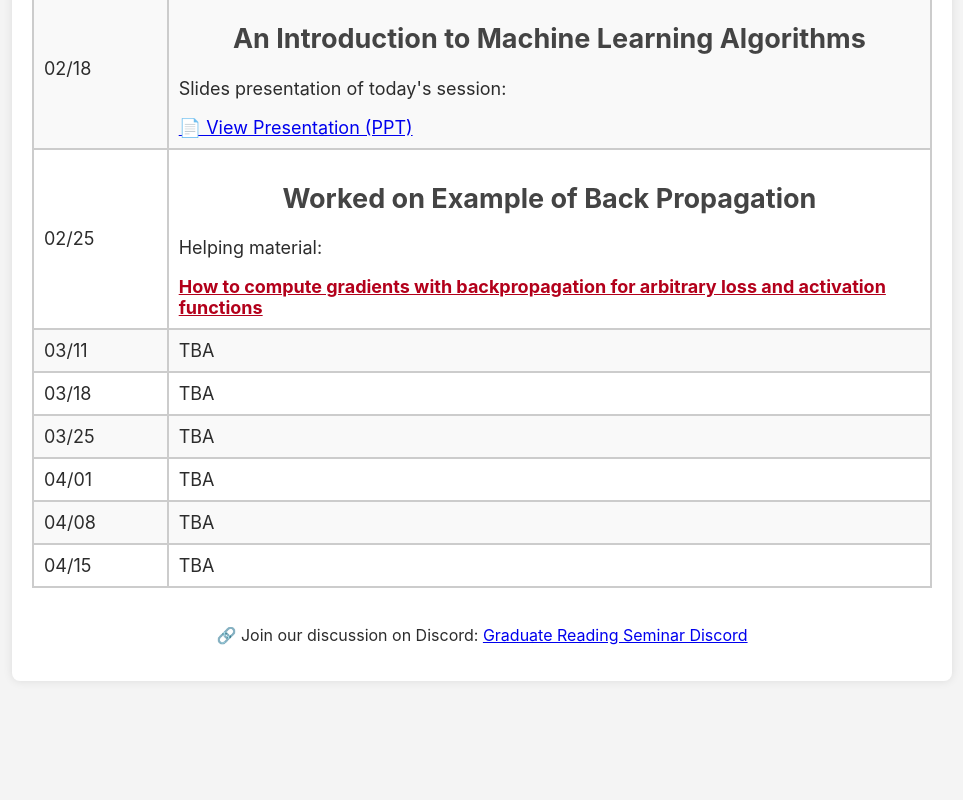
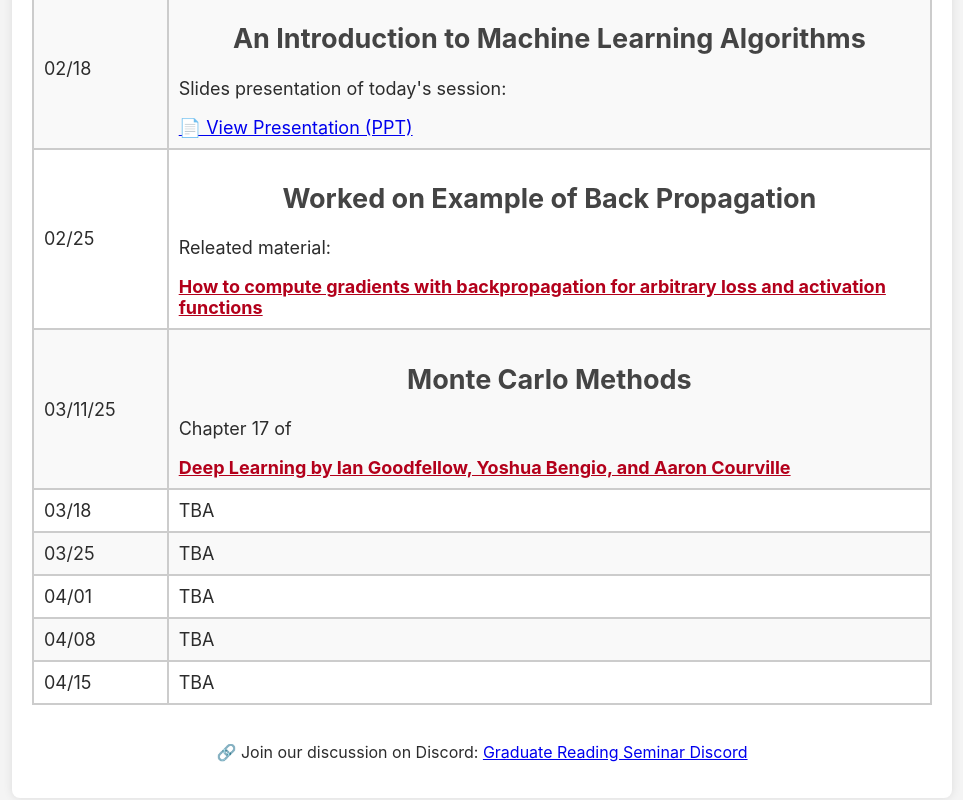
Before and after one commit to Mtalha086/graduate_reading_seminar, a plain HTML site: page index.html in a window 1280 px wide. Shown: the part 974-1774 px from the top of the page, without its empty margins (158-1121 px from the left). Before the commit the page ends 1695 px from the top, so only its background shows below. Drawn offline with Linux system fonts and the light colour scheme.

Commit message:
11 march

```diff
--- a/index.html
+++ b/index.html
@@ -141,15 +141,20 @@
                 <td>02/25</td>
                 <td>
 <h2>Worked on Example of Back Propagation</h2>
-<p>Helping material:</p>
+<p>Releated material:</p>
 <a href="https://sebastianraschka.com/faq/docs/backprop-arbitrary.html"_blank" style="color: #b3001b; font-weight: bold;">
          How to compute gradients with backpropagation for arbitrary loss and activation functions
 </a></td>
             </tr>
             <tr>
-                <td>03/11</td>
-                <td>TBA</td>
-            </tr>
+		    <td>03/11/25</td>
+		    <td>
+		    <h2>Monte Carlo Methods</h2>
+		    <p> Chapter 17 of</p>
+		    <a href="https://www.deeplearningbook.org/" target="_blank" style="color: #b3001b; font-weight: bold;">
+    Deep Learning by Ian Goodfellow, Yoshua Bengio, and Aaron Courville
+		    </a></td>
+	    </tr>
             <tr>
                 <td>03/18</td>
                 <td>TBA</td>
```
